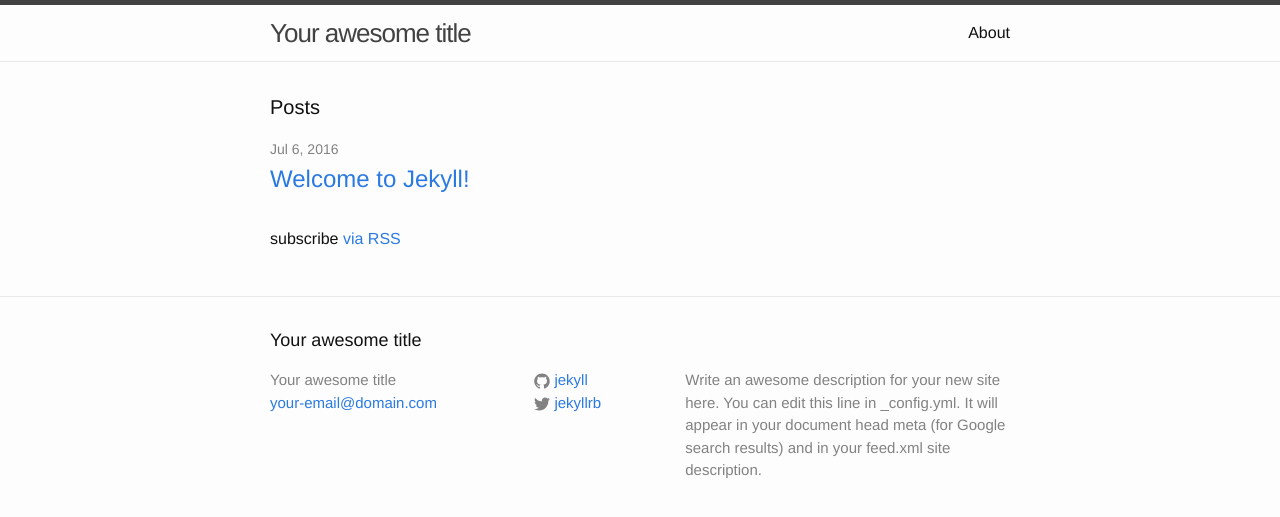
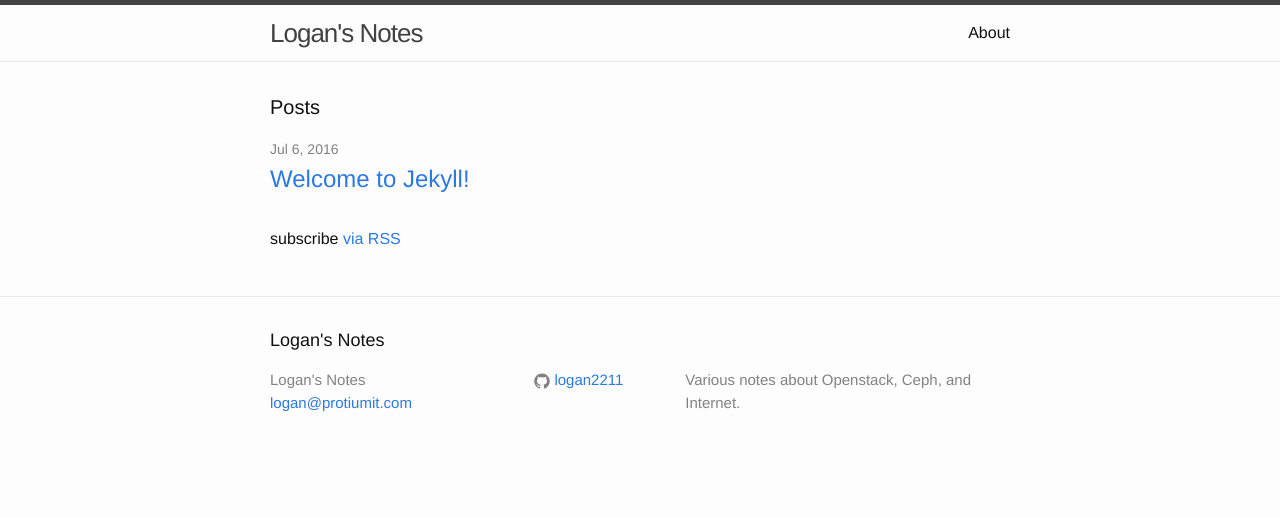
Before and after one commit to Logan2211/Logan2211.github.io, a Jekyll site: the page built from index.html, in a window 1280 px wide. Shown: the top 517 px of the page. Built offline with Jekyll 4.4.1, drawn with Linux system fonts in a browser that asks for light colours.

Commit message:
update config

```diff
--- a/_config.yml
+++ b/_config.yml
@@ -6,16 +6,14 @@
 # 'jekyll serve'. If you change this file, please restart the server process.
 
 # Site settings
-title: Your awesome title
-email: your-email@domain.com
+title: Logan's Notes
+email: logan@protiumit.com
 description: > # this means to ignore newlines until "baseurl:"
-  Write an awesome description for your new site here. You can edit this
-  line in _config.yml. It will appear in your document head meta (for
-  Google search results) and in your feed.xml site description.
+  Various notes about Openstack, Ceph, and Internet.
 baseurl: "" # the subpath of your site, e.g. /blog
-url: "http://yourdomain.com" # the base hostname & protocol for your site
-twitter_username: jekyllrb
-github_username:  jekyll
+url: "http://logan2211.github.io" # the base hostname & protocol for your site
+#twitter_username: jekyllrb
+github_username:  logan2211
 
 # Build settings
 markdown: kramdown
```
